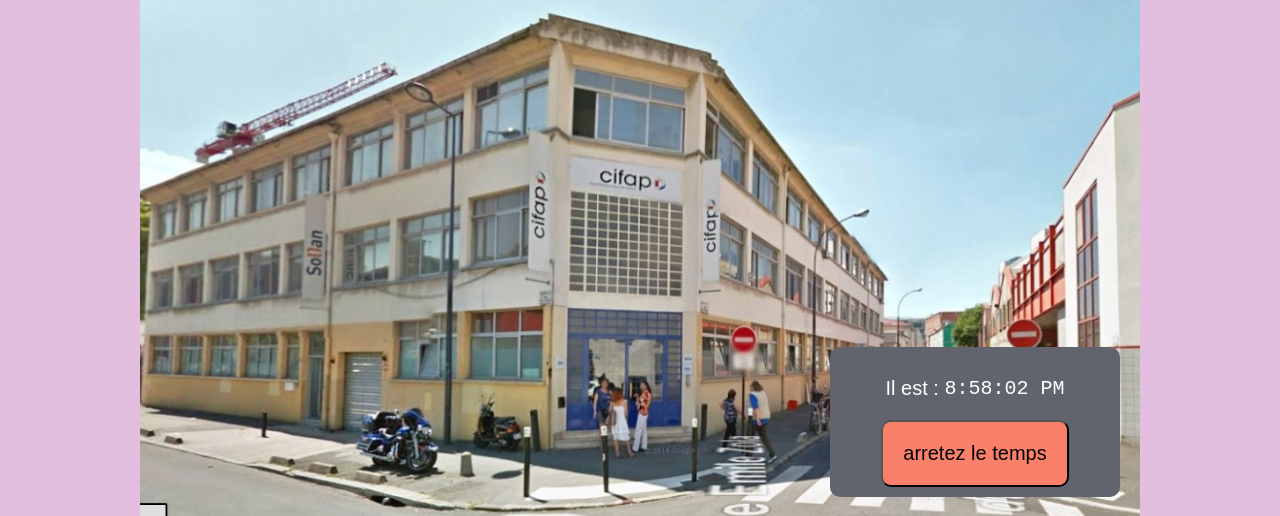
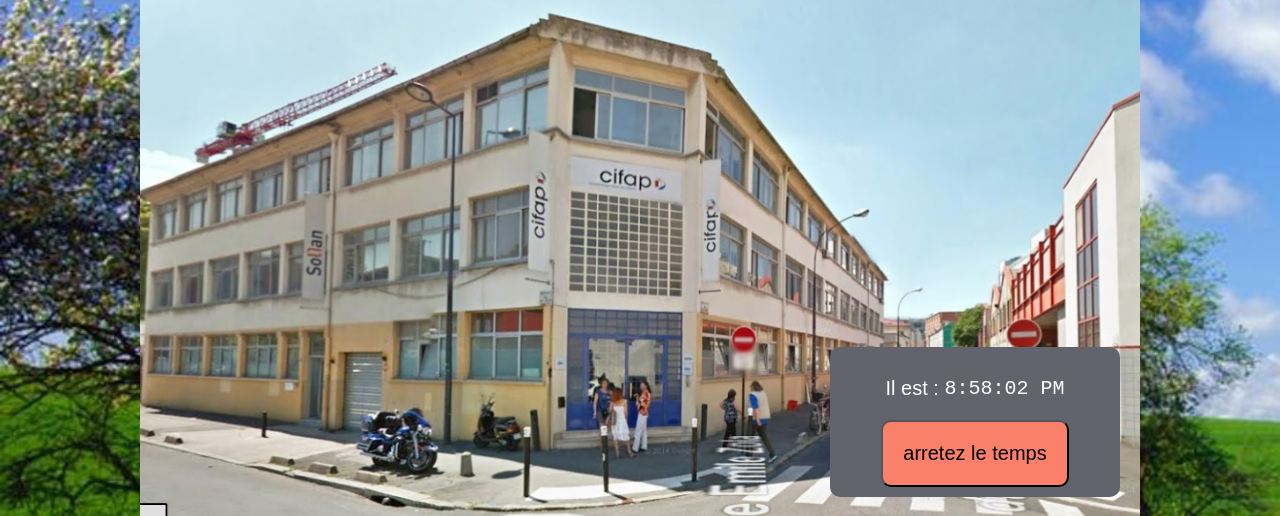
Before and after one commit to CIFAP-devfront-promo5/Projet_revision, a plain HTML site: page index.html in a window 1280 px wide. Shown: the part 151-667 px from the top of the page. Drawn offline with Linux system fonts and the light colour scheme.

Commit message:
background body

```diff
--- a/style.css
+++ b/style.css
@@ -8,7 +8,7 @@ body {
     background-size: cover;
     font-family: Arial;
     text-align: left;
-    background-color: #e2bfdf;
+    background-image: url("images/printemps.jpg");
 }
 
 
```
Also changed, not shown: images/printemps.jpg (added).
